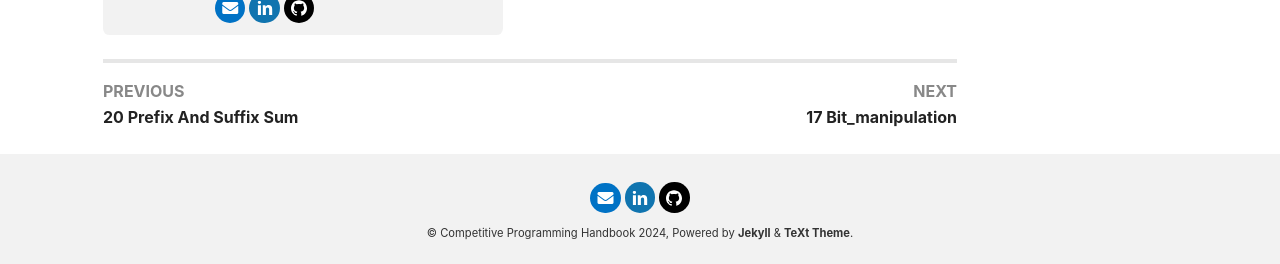
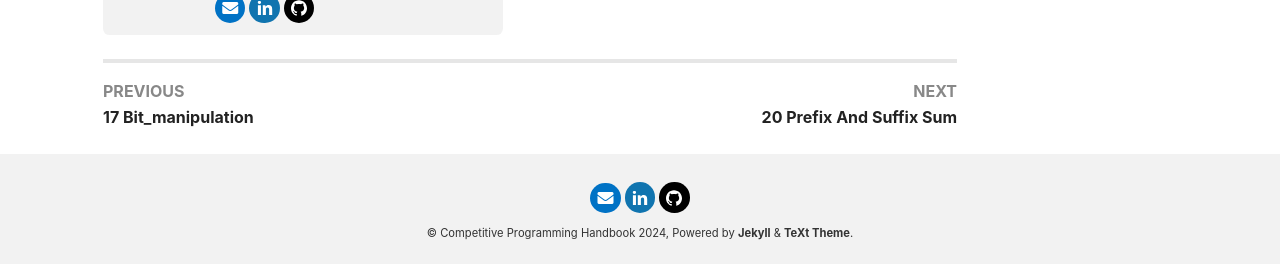
Before and after one commit to programming-club-knit/cp-handbook, a Jekyll site: the page built from _posts/2024-04-04-18-Basic_Modular_Arithmetic.md, in a window 1280 px wide and 900 px high, scrolled down 1674 px. Shown: the part 633-897 px from the top of the window. Built offline with Jekyll 4.4.1, drawn with Linux system fonts in a browser that asks for light colours; nearby versions of some CDN libraries; formulas are drawn with MathJax 3; part of the change alters nothing that is shown.

```diff
--- a/_includes/article-section-navigator.html
+++ b/_includes/article-section-navigator.html
@@ -30,8 +30,8 @@
   {%- endif -%}
 
 {%- else -%}
-  {%- assign _previous = page.previous -%}
-  {%- assign _next = page.next -%}
+  {%- assign _previous = page.next -%}
+  {%- assign _next = page.previous -%}
 {%- endif -%}
 
 {%- if _next or _previous -%}
```
